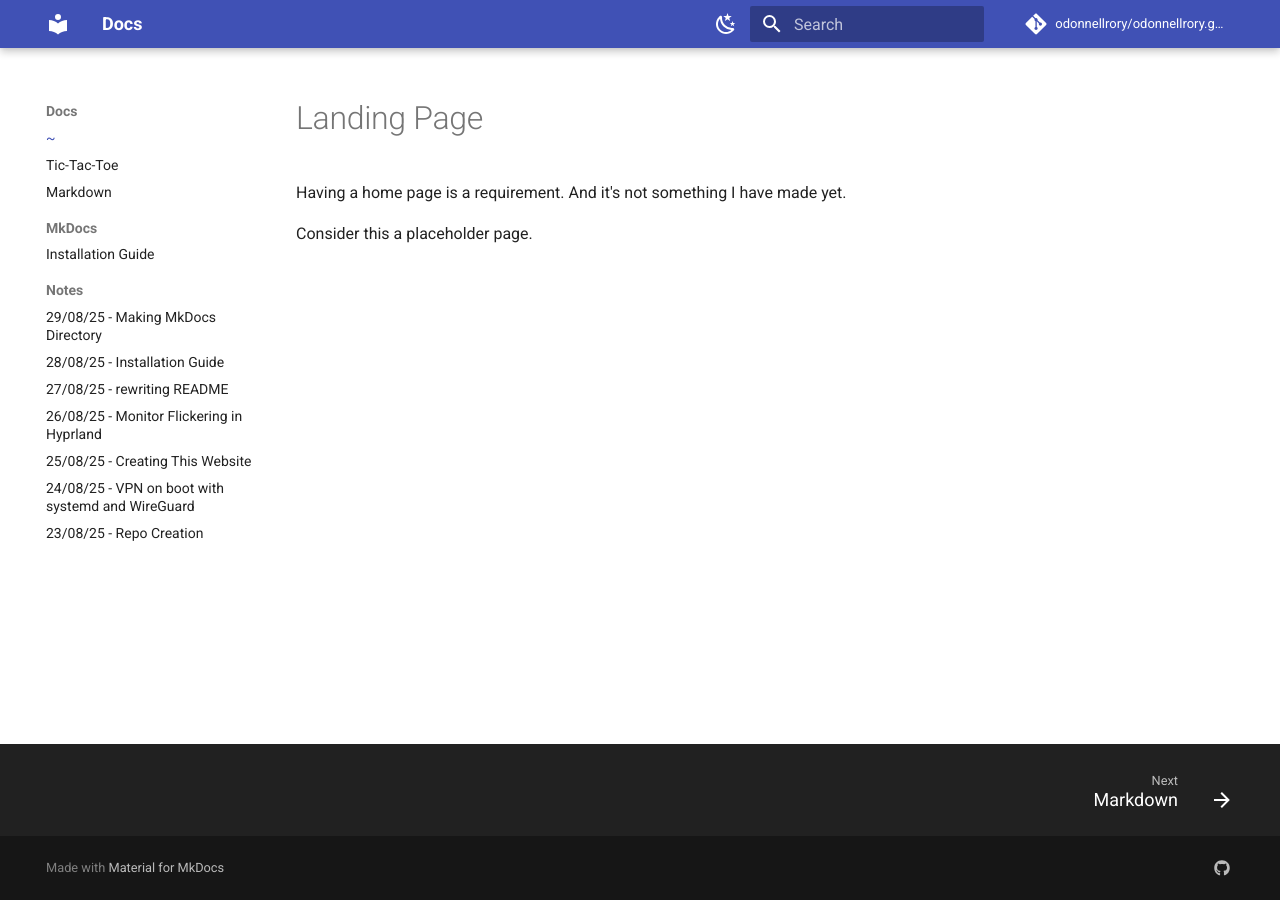
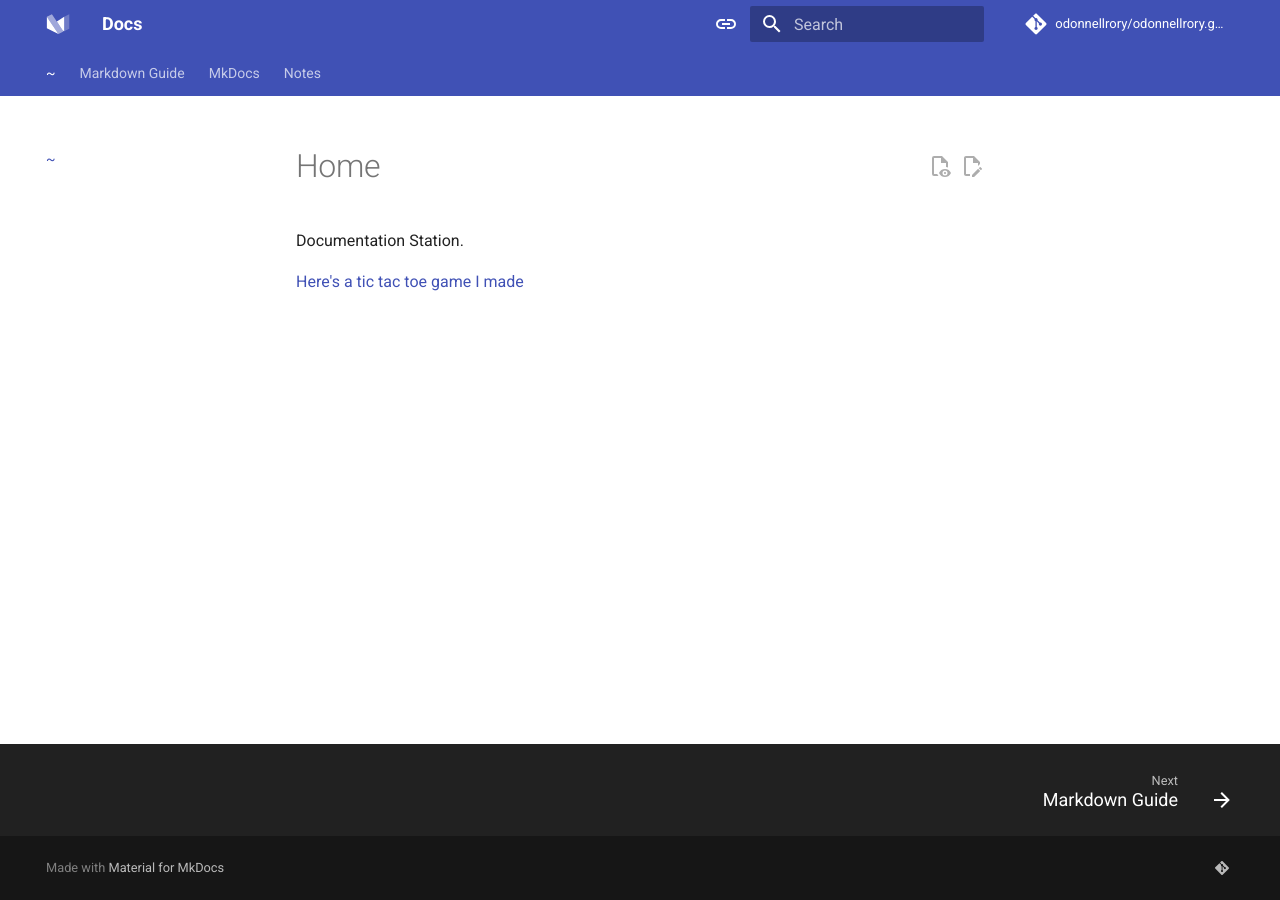
Before and after one commit to odonnellrory/odonnellrory.github.io, an MkDocs documentation site: the page built from docs/index.md, in a window 1280 px wide. Built offline with MkDocs 1.6.1 and Material for MkDocs 9.7.7, drawn with Linux system fonts in a browser that asks for light colours; comment, search, counter and statistics services are not loaded.

Commit message:
much better

```diff
--- a/docs/index.md
+++ b/docs/index.md
@@ -1,5 +1,5 @@
-# Landing Page
+# Home
 
-Having a home page is a requirement.  And it's not something I have made yet.
+Documentation Station.
 
-Consider this a placeholder page.
+[Here's a tic tac toe game I made](tic-tac-toe/)
--- a/docs/tic-tac-toe/index.html
+++ b/docs/tic-tac-toe/index.html
@@ -11,7 +11,7 @@
 
 <body>
     <nav class="navbar">
-        <a href="https://odonnellrory.github.io" class="nav-button" id="backButton">Back to Portfolio</a>
+        <a href="https://odonnellrory.github.io" class="nav-button" id="backButton">Back</a>
         <button id="restartButton" class="nav-button">New Game</button>
     </nav>
     <div class="container">
--- a/mkdocs.yml
+++ b/mkdocs.yml
@@ -4,29 +4,63 @@ repo_url: https://github.com/odonnellrory/odonnellrory.github.io
 repo_name: odonnellrory/odonnellrory.github.io
 edit_uri: blob/main/docs/
 
+# Configuration
 theme:
   name: material
+  custom_dir: docs/
   features:
-    - navigation.instant           # faster client-side page swaps
+    - announce.dismiss
+    - content.action.edit
+    - content.action.view
+    - content.code.annotate
+    - content.code.copy
+    # - content.code.select
+    # - content.footnote.tooltips
+    # - content.tabs.link
+    - content.tooltips
+    # - header.autohide
+    # - navigation.expand
+    - navigation.footer
     - navigation.indexes
+    # - navigation.instant
+    # - navigation.instant.prefetch
+    # - navigation.instant.progress
+    # - navigation.prune
     - navigation.sections
-    - navigation.tracking          # highlight current section in sidebar
-    - navigation.top               # back-to-top button
-    - navigation.footer            # Next/Previous buttons
-    - content.code.copy            # copy button on code blocks
+    - navigation.tabs
+    # - navigation.tabs.sticky
+    - navigation.top
+    - navigation.tracking
     - search.highlight
+    - search.share
     - search.suggest
+    - toc.follow
+    # - toc.integrate
   palette:
-    - scheme: default
+    - media: "(prefers-color-scheme)"
+      toggle:
+        icon: material/link
+        name: Switch to light mode
+    - media: "(prefers-color-scheme: light)"
+      scheme: default
       primary: indigo
+      accent: indigo
       toggle:
-        icon: material/weather-night
+        icon: material/toggle-switch
         name: Switch to dark mode
-    - scheme: slate
-      primary: indigo
+    - media: "(prefers-color-scheme: dark)"
+      scheme: slate
+      primary: black
+      accent: indigo
       toggle:
-        icon: material/weather-sunny
-        name: Switch to light mode
+        icon: material/toggle-switch-off
+        name: Switch to system preference
+  font:
+    text: Roboto
+    code: Roboto Mono
+  favicon: assets/favicon.png
+  icon:
+    logo: logo
 
 plugins:
   - search
@@ -54,7 +88,10 @@ markdown_extensions:
 use_directory_urls: true           # pretty URLs (/page/ instead of /page.html)
 strict: true                       # fail builds on errors
 
+
+
+
 extra:
   social:
-    - icon: fontawesome/brands/github
+    - icon: fontawesome/brands/git-alt
       link: https://github.com/odonnellrory
```
Also changed, not shown: docs/.pages.
